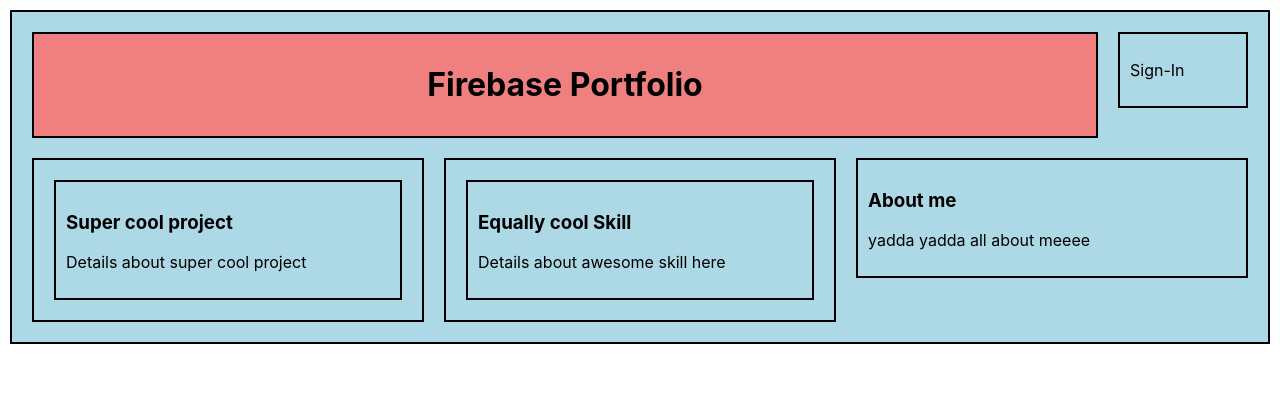
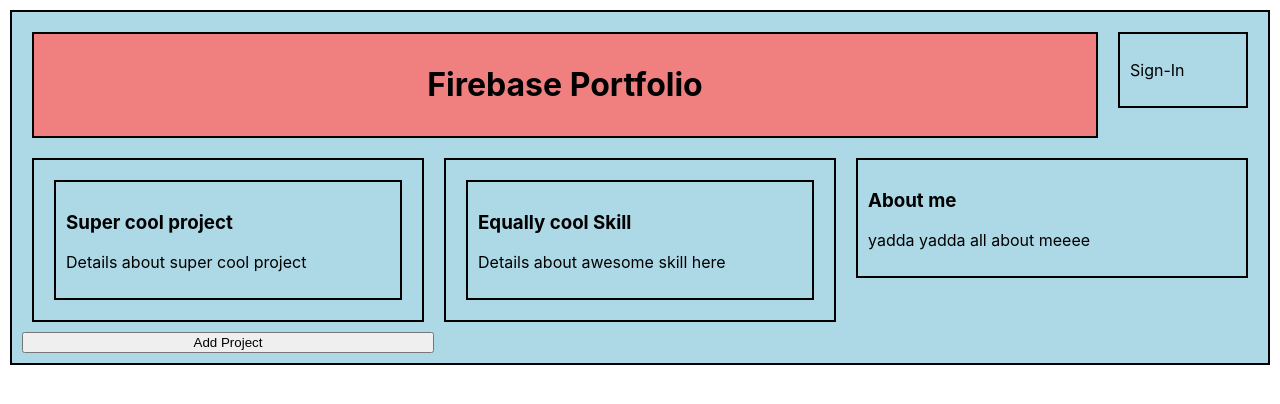
Before and after one commit to louiesch/fire-port, a React (Create React App) app: page / in a window 1280 px wide. Shown: the top 404 px of the page. Built offline with nearby package versions, Linux system fonts and the light colour scheme.

Commit message:
separate projectcontrol into separate control and toggle adding project form
Co-authored-by: Ash Porter <porter.ashley13@gmail.com>

```diff
--- a/src/components/Control.js
+++ b/src/components/Control.js
@@ -1,7 +1,6 @@
 import React from 'react'
 import PropTypes from 'prop-types'
-import ProjectList from './Projects/ProjectList'
-import NewProjectForm from './Projects/NewProjectForm'
+import ProjectControl from './Projects/ProjectControl'
 import SkillList from './Skills/SkillList'
 import Bio from './Bio/Bio'
 
@@ -20,7 +19,7 @@
       <>
         <div className="row">
           <div className="column">
-            <ProjectList />
+            <ProjectControl />
           </div>
           <div className="column">
             <SkillList />
--- /dev/null
+++ b/src/components/Projects/ProjectControl.js
@@ -0,0 +1,60 @@
+import React from 'react'
+import NewProjectForm from './NewProjectForm';
+import ProjectList from './ProjectList'
+
+class ProjectControl extends React.Component {
+  constructor(props) {
+    super(props);
+    this.state = {
+      showProjectForm: false
+    };
+  }
+
+  handleClick = () => {
+    if (this.state.selectedProject != null) {
+      this.setState({
+        showProjectForm: false,
+        selectedProject: null,
+        editing: false
+      });
+    } else {
+      this.setState(prevState => ({
+        showProjectForm: !prevState.showProjectForm
+      }));
+    }
+  }
+
+
+  render() {
+    let currentlyVisibleState = null;
+    let buttonText = null;
+
+    if (this.state.showProjectForm) {
+      currentlyVisibleState =
+        <NewProjectForm />;
+          // onNewProjectCreation={this.handleAddingNewProjectToList}
+        buttonText = "Home";
+    } else {
+      currentlyVisibleState =
+        <ProjectList />
+          // projectList={this.props.mainProjectList}
+          // onProjectSelection={this.handleChangingSelectedProject} />;
+        buttonText = "Add Project"
+    }
+
+
+    return (
+      <>
+        <div className="row">
+          <div className="column">
+            {currentlyVisibleState}
+            <button onClick={this.handleClick}>{buttonText}</button>
+          </div>
+        </div>
+      </>
+    )
+  }
+
+}
+
+export default ProjectControl;
```
Also changed, not shown: src/components/Skills/SkillControl.js (added).
